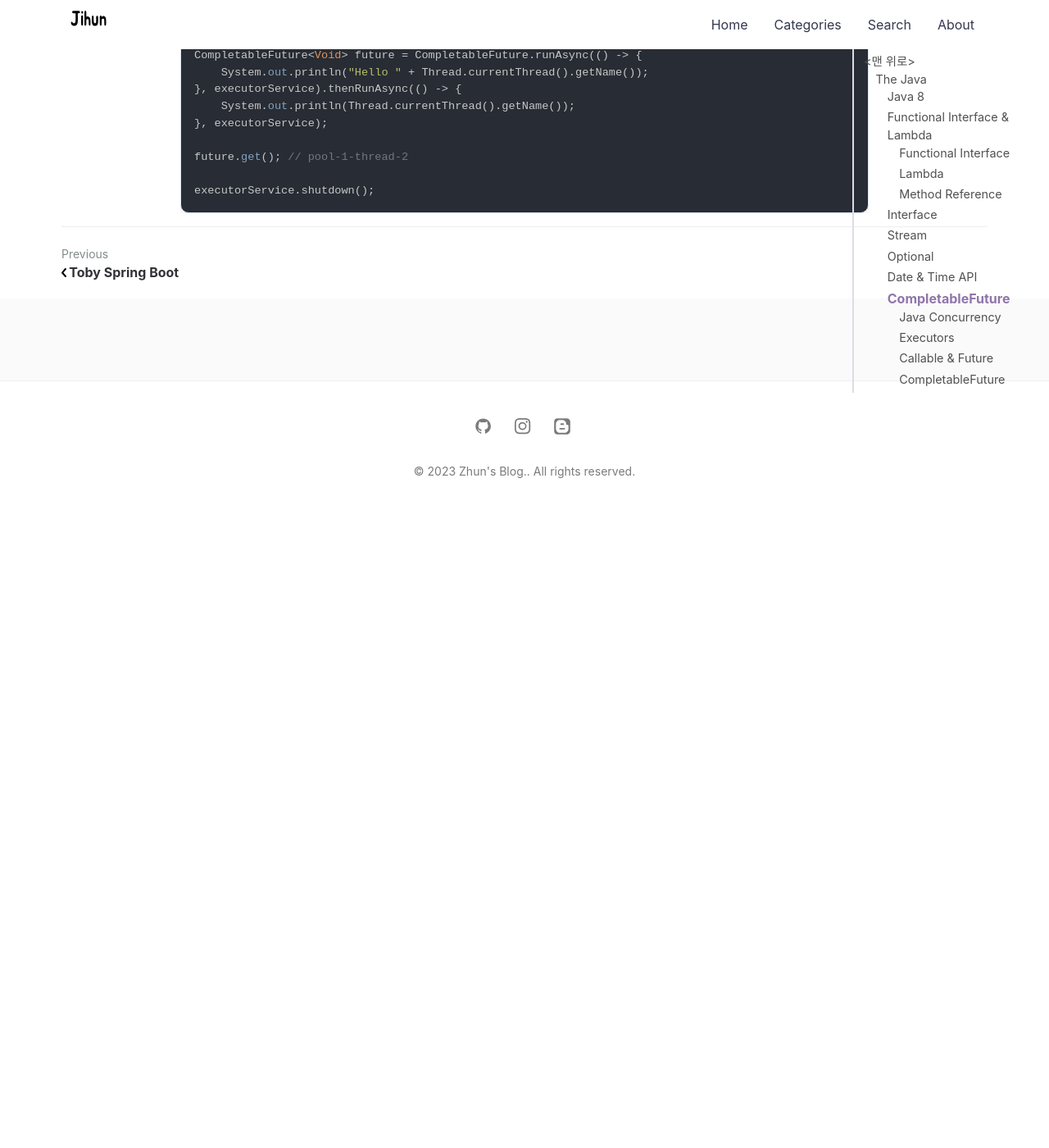
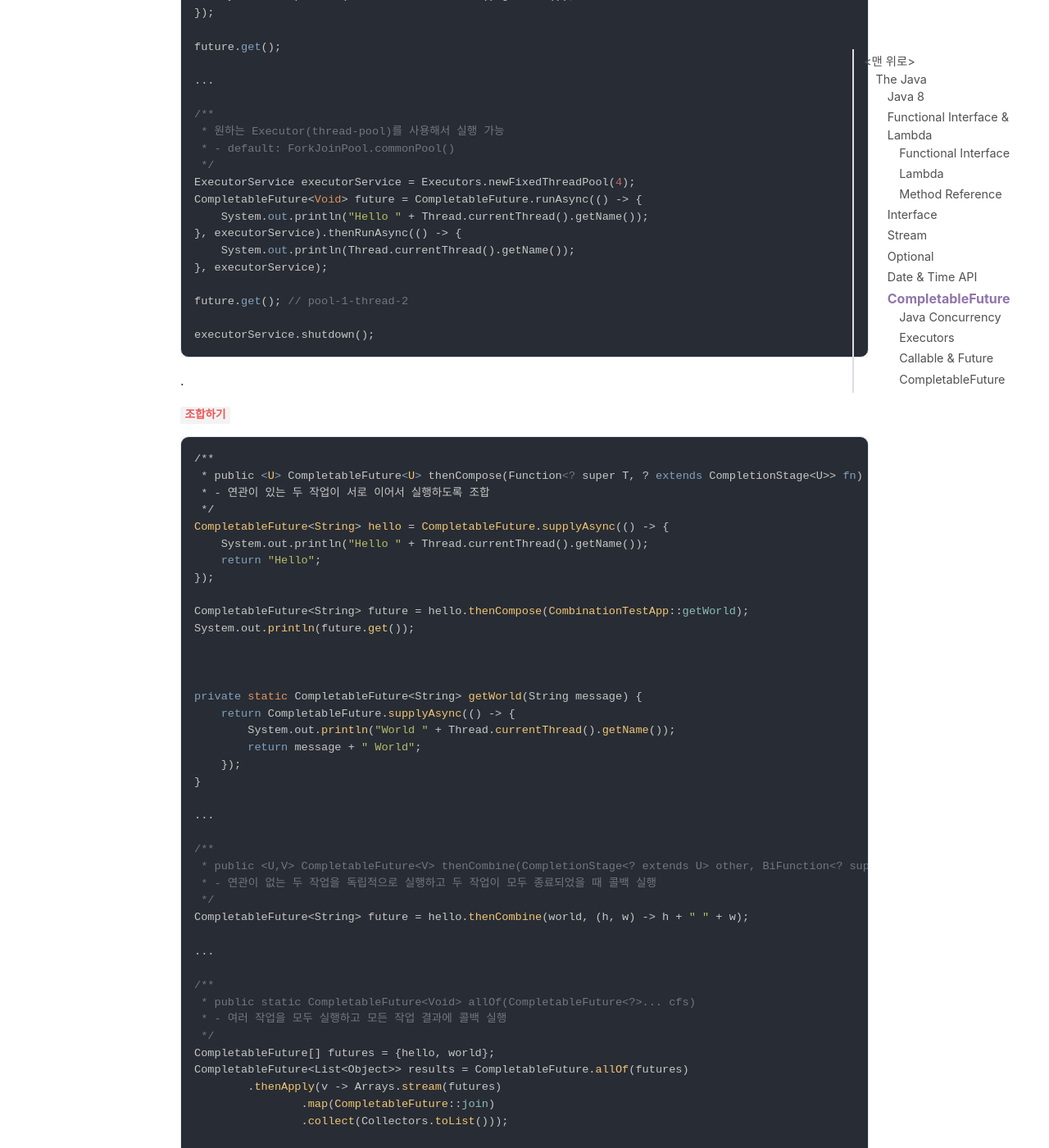
Before and after one commit to jihunparkme/jihunparkme.github.io, a Jekyll site: the page built from _posts/2023-09-27-the-java.md, in a window 1280 px wide and 1400 px high, scrolled down 24693 px. Shown: the whole window at 82% size. Built offline with Jekyll 4.4.1, drawn with Linux system fonts in a browser that asks for light colours; nearby versions of some CDN libraries; comment, search, counter and statistics services are not loaded; before the commit the page ends 25323 px from its top, so only the background shows below that; some of the changed text lies outside the part shown.

Commit message:
[The Java] CompletableFuture

````diff
--- a/_posts/2023-09-27-the-java.md
+++ b/_posts/2023-09-27-the-java.md
@@ -1111,3 +1120,68 @@ future.get(); // pool-1-thread-2
 
 executorService.shutdown();
 ```
+
+.
+
+**`조합하기`**
+
+```java
+/**
+ * public <U> CompletableFuture<U> thenCompose(Function<? super T, ? extends CompletionStage<U>> fn)
+ * - 연관이 있는 두 작업이 서로 이어서 실행하도록 조합
+ */
+CompletableFuture<String> hello = CompletableFuture.supplyAsync(() -> {
+    System.out.println("Hello " + Thread.currentThread().getName());
+    return "Hello";
+});
+
+CompletableFuture<String> future = hello.thenCompose(CombinationTestApp::getWorld);
+System.out.println(future.get());
+
+
+
+private static CompletableFuture<String> getWorld(String message) {
+    return CompletableFuture.supplyAsync(() -> {
+        System.out.println("World " + Thread.currentThread().getName());
+        return message + " World";
+    });
+}
+
+...
+
+/**
+ * public <U,V> CompletableFuture<V> thenCombine(CompletionStage<? extends U> other, BiFunction<? super T, ? super U, ? extends V> fn)
+ * - 연관이 없는 두 작업을 독립적으로 실행하고 두 작업이 모두 종료되었을 때 콜백 실행
+ */
+CompletableFuture<String> future = hello.thenCombine(world, (h, w) -> h + " " + w);
+
+...
+
+/**
+ * public static CompletableFuture<Void> allOf(CompletableFuture<?>... cfs)
+ * - 여러 작업을 모두 실행하고 모든 작업 결과에 콜백 실행
+ */
+CompletableFuture[] futures = {hello, world};
+CompletableFuture<List<Object>> results = CompletableFuture.allOf(futures)
+        .thenApply(v -> Arrays.stream(futures)
+                .map(CompletableFuture::join)
+                .collect(Collectors.toList()));
+
+results.get().forEach(System.out::println);
+
+...
+
+/**
+ *  public static CompletableFuture<Object> anyOf(CompletableFuture<?>... cfs)
+ *  - 여러 작업 중에 가장 빨리 종료된 하나의 결과에 콜백 실행
+ */
+CompletableFuture<Void> future = CompletableFuture.anyOf(hello, world).thenAccept(System.out::println);
+future.get();
+}
+```
+
+.
+
+**`예외처리`**
+- exeptionally(Function)
+- handle(BiFunction):
````
Also changed, not shown: other parts of _posts/2023-09-27-the-java.md (+11 -2 lines).
